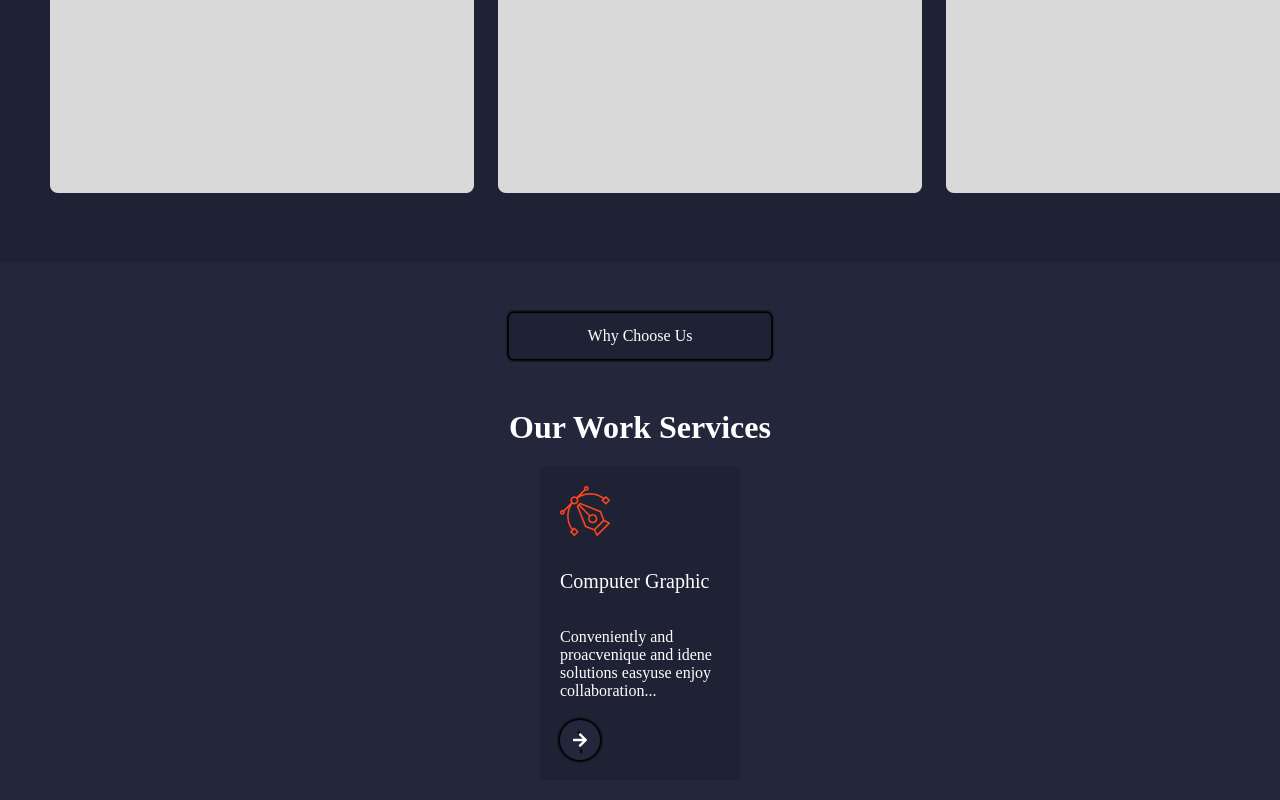
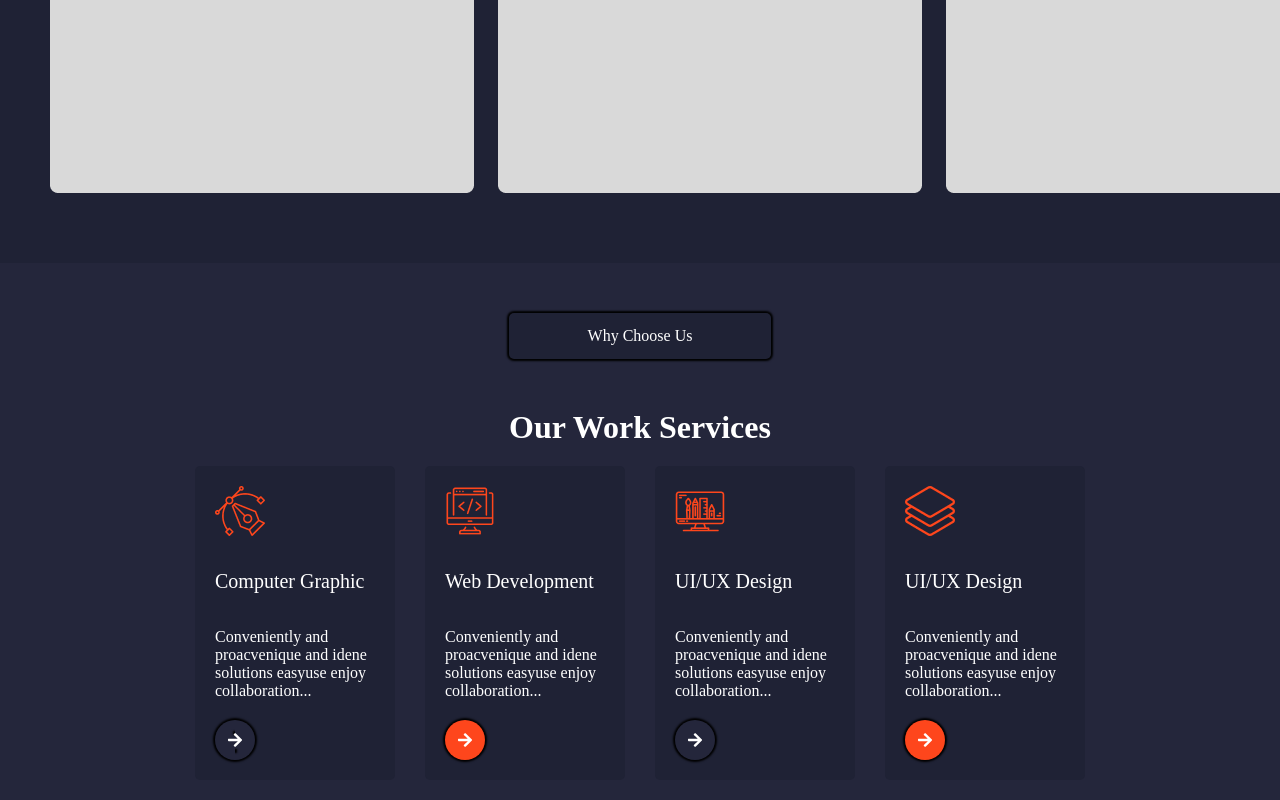
Before and after one commit to MarinaHlazunova/test-project2, a plain HTML site: page index.html in a window 1280 px wide. Shown: the part 2604-3404 px from the top of the page. Drawn offline with Linux system fonts and the light colour scheme.

Commit message:
almost done section 4

```diff
--- a/index.html
+++ b/index.html
@@ -170,6 +170,53 @@
    </div>
 
 
+<div class="section-2-in-section-4">
+  <div><img src="img/icon4(2).png" alt="icon4(2)"></div>
+  <div class="section-4_text">
+    <span class="comp">Web Development </span>
+
+      <span class="comp1"> Conveniently and proacvenique and idene
+      solutions easyuse enjoy collaboration... </span>
+  </div>
+  <div>
+    <div class="arrow-orange"><a class="arrow-red" href="#"><div><img src="img/arrow.png" alt="arrow-dark"></div></a></div>
+</div>
+</div>
+
+
+<div class="section-3-in-section-4">
+  <div><img src="img/icon4(3).png" alt="icon4(3)"></div>
+  <div class="section-4_text">
+    <span class="comp">UI/UX Design</span>
+
+      <span class="comp1"> Conveniently and proacvenique and idene
+      solutions easyuse enjoy collaboration... </span>
+  </div>
+  <div>
+    <div class="arrow-dark"><a class="arrow-red" href="#"><div><img src="img/arrow.png" alt="arrow-dark"></div></a></div>
+</div>
+</div>
+
+
+
+<div class="section-4-in-section-4">
+  <div><img src="img/icon4(4).png" alt="icon4(4)"></div>
+  <div class="section-4_text">
+    <span class="comp">UI/UX Design</span>
+
+      <span class="comp1"> Conveniently and proacvenique and idene
+      solutions easyuse enjoy collaboration... </span>
+  </div>
+  <div>
+    <div class="arrow-orange"><a class="arrow-red" href="#"><div><img src="img/arrow.png" alt="arrow-dark"></div></a></div>
+</div>
+</div>
+
+
+</div>
+
+</div>
+</section>
 
 
 
@@ -178,51 +225,6 @@
 
 
 
-
-  </div>
-
-
-   <!-- <div class="section-2-in-section-4">
-       <div><img src="img/icon4(2).png" alt="img/icon4(2)"></div>
-
-       <span class="comp">Web Development</span>
-
-       <span class="comp1">Conveniently and proacvenique and idene
-       solutions easyuse enjoy collaboration...</span>
-
-       <div class="arrow-red"><a class="arrow-red" href="#"><div><img src="img/arrow.png" alt="arrow-dark"></div></a></div>
-      </div>
-
-    <div class="section-3-in-section-4">
-       <div><img src="img/icon4(3).png" alt="icon4(3)"></div>
-
-       <span class="comp">UI/UX Design</span>
-
-       <span class="comp1">Conveniently and proacvenique and idene
-       solutions easyuse enjoy collaboration...</span>
-
-       <div class="arrow-dark"><a class="arrow-dark" href="#"><div><img src="img/arrow.png" alt="arrow-dark"></div></a></div>
-    </div>
-
-    <div class="section-4-in-section-4">
-       <div><img src="img/icon4(4).png" alt="icon4(4)"></div>
-
-       <div><span class="comp">Web Design</span> </div>
-
-       <span class="comp1">Conveniently and proacvenique and idene
-       solutions easyuse enjoy collaboration...</span>
-
-       <div class="arrow-red"><a class="arrow-red" href="#"><div><img src="img/arrow.png" alt="arrow-dark"></div></a></div>
-    </div>
-
-
-</div>
-</div>
--->
-
-  </div>
-</section>
-
 </main>
 
 </body>
--- a/style.css
+++ b/style.css
@@ -311,35 +311,46 @@ table{
 .arrow-dark:hover{
   background-color:#1F2235;
 }
-
-/*
-.section-2-in-section-4{
-  max-width: 100px;
-  max-height: 300px;
-  background-color:#1F2235;
-  padding: 20px;
-}
-.section-3-in-section-4{
-  max-width: 100px;
-  max-height: 300px;
-  background-color:#1F2235;
-  padding: 20px;
-}
-.section-4-in-section-4{
-  max-width: 100px;
-  max-height: 300px;
-  background-color:#1F2235;
-  padding: 20px;
-}
-.arrow-red{
+.arrow-orange{
   background-color:#FE461C;
   box-sizing:border-box;
   border-radius: 50%;
-  padding-top: 10px;
-  display: flex;
+  text-align: center;
+  padding-top: 13px;
+  width: 40px;
+  height: 40px;
+  box-shadow:0px 0px 2px 2px black;
+  margin-top: 20px;
 }
-.arrow-red:hover{
+.arrow-orange:hover{
   background-color:#1F2235;
 }
+.section-2-in-section-4{
+  max-width: 200px;
+  margin-left: 30px;
+  background-color:#1F2235;
+  padding: 20px;
+  box-sizing:border-box;
+  border-radius:5px;
+  justify-content: center;
+}
 
+.section-3-in-section-4{
+  max-width: 200px;
+  margin-left: 30px;
+  background-color:#1F2235;
+  padding: 20px;
+  box-sizing:border-box;
+  border-radius:5px;
+  justify-content: center;
 }
+
+.section-4-in-section-4{
+  max-width: 200px;
+  margin-left: 30px;
+  background-color:#1F2235;
+  padding: 20px;
+  box-sizing:border-box;
+  border-radius:5px;
+  justify-content: center;
+}
```
